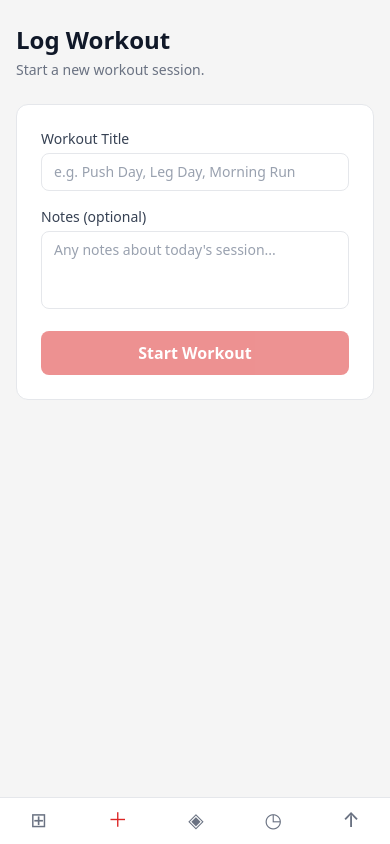
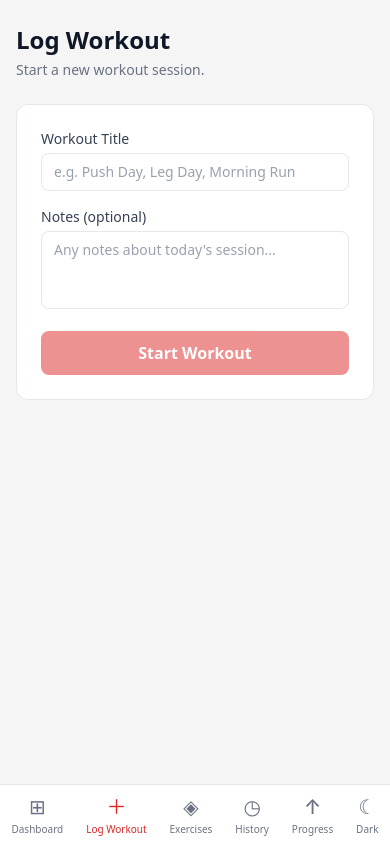
Before and after one commit to m-ryan-nugent/forge, a React (Vite) app in the folder frontend/: page /workout in a window 390 px wide. Built offline with nearby package versions, Linux system fonts and the light colour scheme.

Commit message:
feat: implement dark mode toggle and enhance navbar styling

```diff
--- a/frontend/src/components/HabitChart.tsx
+++ b/frontend/src/components/HabitChart.tsx
@@ -2,11 +2,11 @@ import { useState } from 'react'
 import type { HabitDay } from '../api/types'
 
 const INTENSITY_COLORS = [
-  '#EBEDF0', // 0: no workout
-  '#FCA5A5', // 1: 1–2 exercises
-  '#F87171', // 2: 3–4 exercises
-  '#EF4444', // 3: 5–6 exercises
-  '#DC2626', // 4: 7+ exercises
+  'var(--habit-empty)', // 0: no workout — adapts to dark/light via CSS var
+  '#FCA5A5',           // 1: 1–2 exercises
+  '#F87171',           // 2: 3–4 exercises
+  '#EF4444',           // 3: 5–6 exercises
+  '#DC2626',           // 4: 7+ exercises
 ]
 
 const DAY_LABELS = ['Sun', 'Mon', 'Tue', 'Wed', 'Thu', 'Fri', 'Sat']
@@ -39,7 +39,6 @@ export function HabitChart({ days }: Props) {
   weeks.forEach((week, col) => {
     const first = new Date(week[0].date + 'T00:00:00')
     if (col === 0 || first.getDate() <= 7) {
-      // Show month if first day of week is within first 7 days of the month
       if (col === 0 || new Date(weeks[col - 1][0].date + 'T00:00:00').getMonth() !== first.getMonth()) {
         monthLabels.push({ col, label: SHORT_MONTHS[first.getMonth()] })
       }
@@ -49,8 +48,8 @@ export function HabitChart({ days }: Props) {
   const cellSize = 13
   const cellGap = 3
   const step = cellSize + cellGap
-  const leftPad = 28 // space for day labels
-  const topPad = 20  // space for month labels
+  const leftPad = 28
+  const topPad = 20
   const svgWidth = leftPad + weeks.length * step
   const svgHeight = topPad + 7 * step
 
@@ -75,7 +74,7 @@ export function HabitChart({ days }: Props) {
             x={leftPad + col * step}
             y={12}
             fontSize={10}
-            fill="#6B7280"
+            fill="var(--chart-text)"
             fontFamily="system-ui, sans-serif"
           >
             {label}
@@ -89,7 +88,7 @@ export function HabitChart({ days }: Props) {
             x={leftPad - 4}
             y={topPad + dayIndex * step + cellSize - 2}
             fontSize={9}
-            fill="#9CA3AF"
+            fill="var(--chart-text)"
             textAnchor="end"
             fontFamily="system-ui, sans-serif"
           >
@@ -131,7 +130,7 @@ export function HabitChart({ days }: Props) {
       {/* Tooltip */}
       {tooltip && (
         <div
-          className="absolute z-10 pointer-events-none bg-gray-900 text-white text-xs rounded-lg px-3 py-2 shadow-lg whitespace-nowrap"
+          className="absolute z-10 pointer-events-none bg-gray-900 dark:bg-gray-700 text-white text-xs rounded-lg px-3 py-2 shadow-lg whitespace-nowrap"
           style={{
             left: tooltip.x,
             top: tooltip.y - 8,
@@ -156,7 +155,7 @@ export function HabitChart({ days }: Props) {
 
       {/* Legend */}
       <div className="flex items-center gap-1.5 mt-2 justify-end">
-        <span className="text-xs text-gray-400">Less</span>
+        <span className="text-xs text-gray-400 dark:text-gray-500">Less</span>
         {INTENSITY_COLORS.map((color, i) => (
           <div
             key={i}
@@ -164,7 +163,7 @@ export function HabitChart({ days }: Props) {
             style={{ width: 11, height: 11, backgroundColor: color, border: '1px solid rgba(0,0,0,0.06)' }}
           />
         ))}
-        <span className="text-xs text-gray-400">More</span>
+        <span className="text-xs text-gray-400 dark:text-gray-500">More</span>
       </div>
     </div>
   )
--- a/frontend/src/components/Layout.tsx
+++ b/frontend/src/components/Layout.tsx
@@ -3,7 +3,7 @@ import { Navbar } from './Navbar'
 
 export function Layout() {
   return (
-    <div className="min-h-screen bg-neutral-100">
+    <div className="min-h-screen bg-[#F5F5F5] dark:bg-gray-900">
       <Navbar />
       <main className="md:ml-56 pb-20 md:pb-0">
         <div className="max-w-4xl mx-auto px-4 py-6">
--- a/frontend/src/components/Navbar.tsx
+++ b/frontend/src/components/Navbar.tsx
@@ -1,4 +1,5 @@
 import { NavLink } from 'react-router-dom'
+import { useEffect, useState } from 'react'
 
 const navItems = [
   { to: '/', label: 'Dashboard', icon: '⊞' },
@@ -8,16 +9,35 @@ const navItems = [
   { to: '/progress', label: 'Progress', icon: '↑' },
 ]
 
+function getInitialTheme(): 'light' | 'dark' {
+  return document.documentElement.classList.contains('dark') ? 'dark' : 'light'
+}
+
 export function Navbar() {
+  const [theme, setTheme] = useState<'light' | 'dark'>(getInitialTheme)
+
+  useEffect(() => {
+    if (theme === 'dark') {
+      document.documentElement.classList.add('dark')
+    } else {
+      document.documentElement.classList.remove('dark')
+    }
+    localStorage.setItem('forge-theme', theme)
+  }, [theme])
+
+  function toggleTheme() {
+    setTheme(prev => (prev === 'dark' ? 'light' : 'dark'))
+  }
+
   return (
     <>
       {/* Desktop sidebar */}
-      <aside className="hidden md:flex flex-col w-56 min-h-screen bg-white border-r border-gray-200 px-4 py-6 fixed top-0 left-0">
+      <aside className="hidden md:flex flex-col w-56 min-h-screen bg-white dark:bg-gray-900 border-r border-gray-200 dark:border-gray-700 px-4 py-6 fixed top-0 left-0">
         <div className="mb-8">
           <h1 className="text-2xl font-bold text-[#DC2626] tracking-tight">Forge</h1>
-          <p className="text-xs text-gray-400 mt-1">Build strength. Stay consistent.</p>
+          <p className="text-xs text-gray-400 dark:text-gray-500 mt-1">Build strength. Stay consistent.</p>
         </div>
-        <nav className="flex flex-col gap-1">
+        <nav className="flex flex-col gap-1 flex-1">
           {navItems.map(({ to, label, icon }) => (
             <NavLink
               key={to}
@@ -26,8 +46,8 @@ export function Navbar() {
               className={({ isActive }) =>
                 `flex items-center gap-3 px-3 py-2 rounded-lg text-sm font-medium transition-colors ${
                   isActive
-                    ? 'bg-red-50 text-[#DC2626]'
-                    : 'text-gray-600 hover:bg-gray-50 hover:text-gray-900'
+                    ? 'bg-red-50 dark:bg-red-900/20 text-[#DC2626]'
+                    : 'text-gray-600 dark:text-gray-300 hover:bg-gray-50 dark:hover:bg-gray-800 hover:text-gray-900 dark:hover:text-white'
                 }`
               }
             >
@@ -36,25 +56,40 @@ export function Navbar() {
             </NavLink>
           ))}
         </nav>
+        <button
+          onClick={toggleTheme}
+          className="mt-4 flex items-center gap-2 px-3 py-2 rounded-lg text-sm text-gray-500 dark:text-gray-400 hover:bg-gray-50 dark:hover:bg-gray-800 transition-colors w-full"
+          title={theme === 'dark' ? 'Switch to light mode' : 'Switch to dark mode'}
+        >
+          <span className="text-base">{theme === 'dark' ? '☀' : '☾'}</span>
+          {theme === 'dark' ? 'Light mode' : 'Dark mode'}
+        </button>
       </aside>
 
       {/* Mobile bottom nav */}
-      <nav className="md:hidden fixed bottom-0 left-0 right-0 bg-white border-t border-gray-200 flex justify-around z-50">
+      <nav className="md:hidden fixed bottom-0 left-0 right-0 bg-white dark:bg-gray-900 border-t border-gray-200 dark:border-gray-700 flex justify-around z-50">
         {navItems.map(({ to, label, icon }) => (
           <NavLink
             key={to}
             to={to}
             end={to === '/'}
             className={({ isActive }) =>
-              `flex flex-col items-center py-2 px-3 text-xs font-medium transition-colors ${
-                isActive ? 'text-[#DC2626]' : 'text-gray-500'
+              `flex flex-col items-center py-2 px-2 text-xs font-medium transition-colors ${
+                isActive ? 'text-[#DC2626]' : 'text-gray-500 dark:text-gray-400'
               }`
             }
           >
             <span className="text-xl mb-0.5">{icon}</span>
-            <span className="hidden xs:block">{label}</span>
+            <span className="text-[10px]">{label}</span>
           </NavLink>
         ))}
+        <button
+          onClick={toggleTheme}
+          className="flex flex-col items-center py-2 px-2 text-xs font-medium text-gray-500 dark:text-gray-400"
+        >
+          <span className="text-xl mb-0.5">{theme === 'dark' ? '☀' : '☾'}</span>
+          <span className="text-[10px]">{theme === 'dark' ? 'Light' : 'Dark'}</span>
+        </button>
       </nav>
     </>
   )
```
